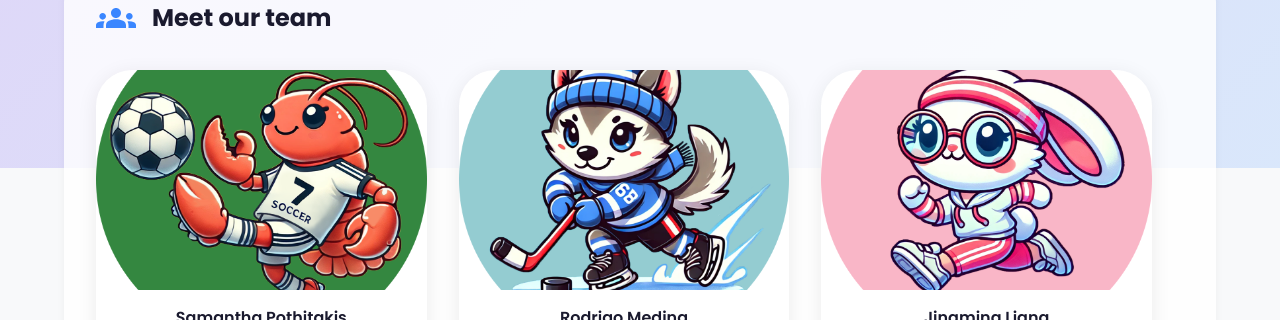
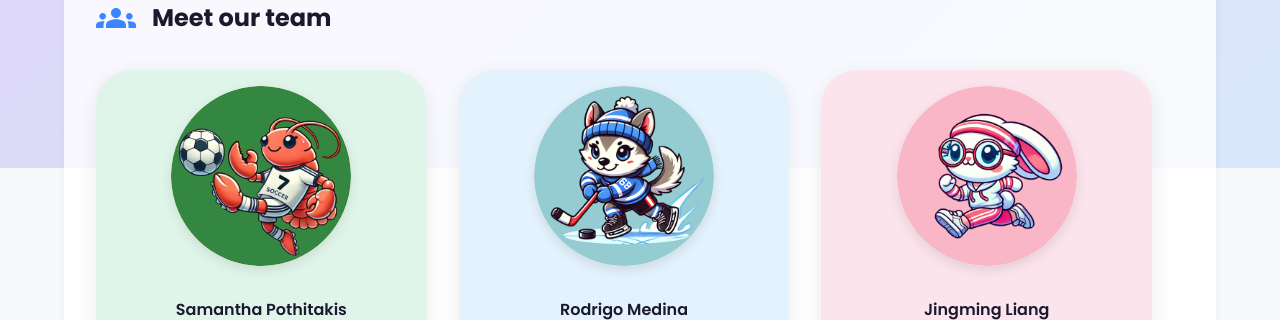
Before and after one commit to uiowaSEP2025/sep2025-project-team_002, a React (Vite) app in the folder frontend/: page /about in a window 1280 px wide. Shown: the part 632-952 px from the top of the page. Built offline with nearby package versions, Linux system fonts and the light colour scheme; no server answers.

Commit message:
Fixed failing tests

```diff
--- a/frontend/src/components/AboutUs.jsx
+++ b/frontend/src/components/AboutUs.jsx
@@ -150,7 +150,15 @@ function AboutUs() {
           </Box>
 
           <Grid container spacing={4} justifyContent="center">
-            {teamMembers.map((member, index) => (
+            {teamMembers.map((member, index) => {
+              const bgColors = [
+                  '#e0f5e9', // Samantha
+                  '#e3f2fd', // Rodrigo
+                  '#fce4ec', // Jingming
+                  '#ffd0bd', // Yusuf
+                  '#fce6c2', // Anna
+              ];
+              return (
                 <Grid item xs={12} sm={6} md={4} key={index}>
                   <Card
                     elevation={3}
@@ -160,6 +168,7 @@ function AboutUs() {
                       flexDirection: 'column',
                       borderRadius: 3,
                       overflow: 'hidden',
+                      backgroundColor: bgColors[index] || '#f9f9f9',
                       transition: 'all 0.3s ease',
                       '&:hover': {
                         transform: 'translateY(-8px)',
@@ -167,15 +176,32 @@ function AboutUs() {
                       },
                     }}
                   >
-                  <CardMedia
+                    <Box
+                      sx={{
+                        width: 180,
+                        height: 180,
+                        borderRadius: '50%',
+                        backgroundColor: '#f5f5f5',
+                        mx: 'auto',
+                        my: 2,
+                        display: 'flex',
+                        alignItems: 'center',
+                        justifyContent: 'center',
+                        overflow: 'hidden',
+                        boxShadow: '0 4px 12px rgba(0,0,0,0.1)'
+                      }}
+                    >
+                      <Box
                         component="img"
-                    image={member.image}
+                        src={member.image}
                         alt={member.name}
                         sx={{
-                      height: 220,
-                      objectFit: 'cover',
+                          width: '100%',
+                          height: '100%',
+                          objectFit: 'contain',
                         }}
                       />
+                    </Box>
                     <CardContent sx={{ flexGrow: 1, textAlign: 'center' }}>
                       <Typography variant="h6" component="h3" gutterBottom sx={{ fontWeight: 600 }}>
                         {member.name}
@@ -186,7 +212,8 @@ function AboutUs() {
                     </CardContent>
                   </Card>
                 </Grid>
-            ))}
+              );
+            })}
           </Grid>
         </Paper>
       </Box>
--- a/frontend/src/schools/SchoolPage.jsx
+++ b/frontend/src/schools/SchoolPage.jsx
@@ -1004,8 +1004,8 @@ function SchoolPage() {
                 {filteredReviews.length > reviewsPerPage && (
                   <Box sx={{ display: 'flex', justifyContent: 'center', mt: 4 }}>
                     <Pagination
-                      data-testid="review-pagination"
-                      count={Math.ceil(filteredReviews.length / reviewsPerPage)}
+                      data-testid="pagination-review"
+                      count={Math.ceil(sortedReviews.length / reviewsPerPage)}
                       page={currentPage}
                       onChange={handleChangePage}
                       color="primary"
```
Also changed, not shown: 1 other file (tests, documents, lock files or other folders). Lines whose indentation alone changed are shown as unchanged.
